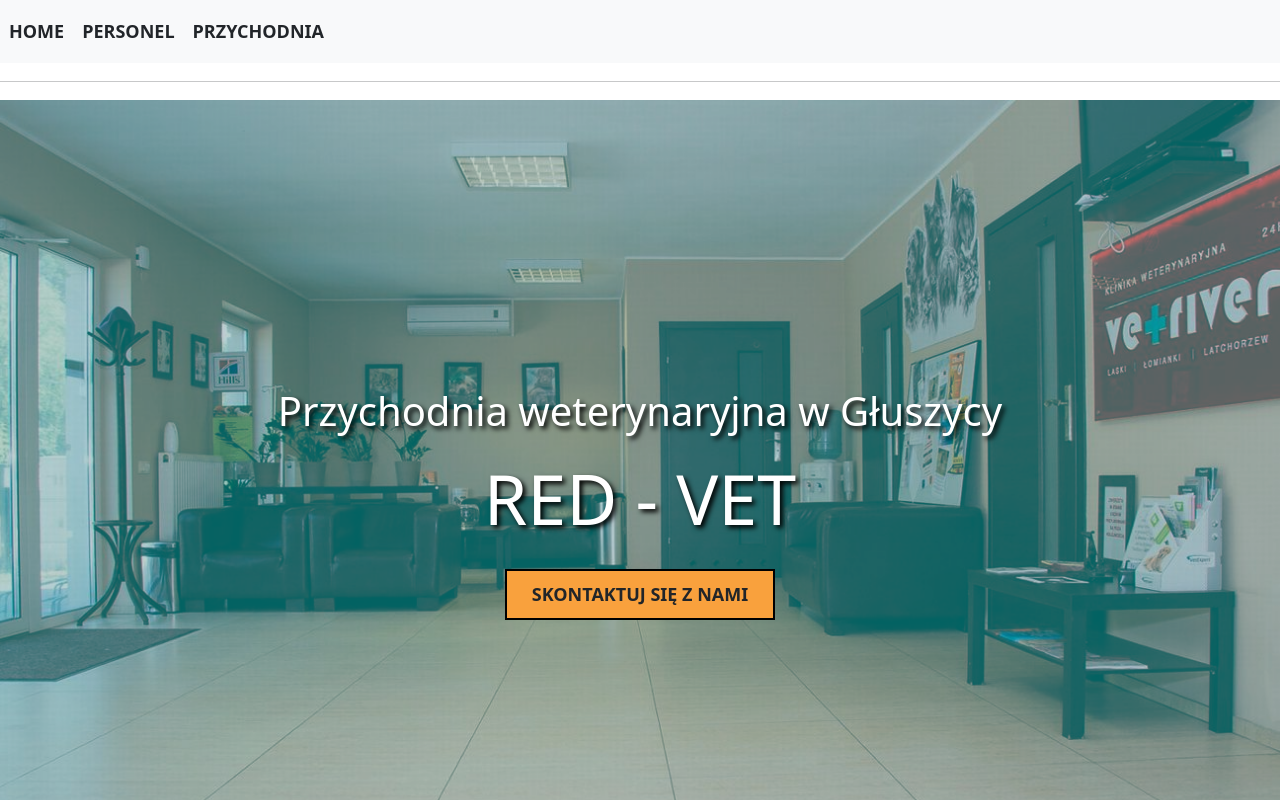
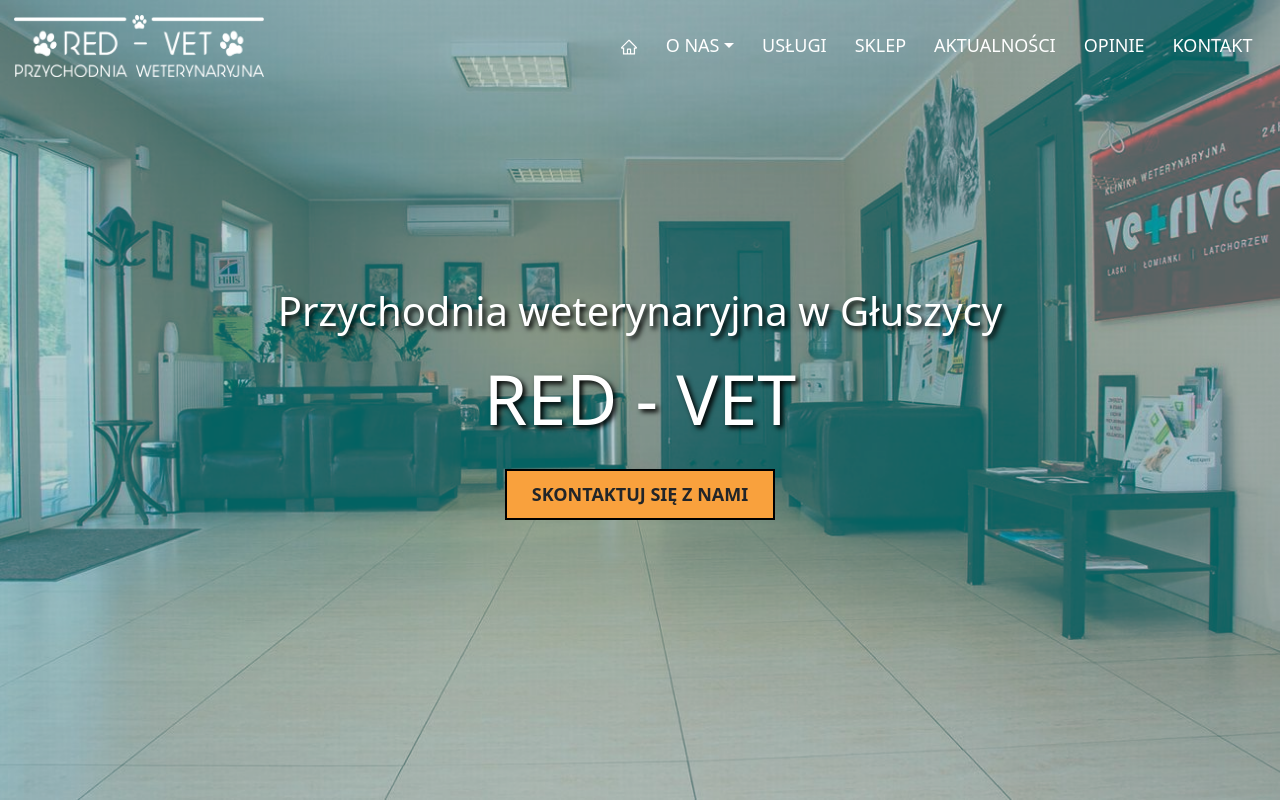
Before and after one commit to devClouds/testingVet, a React (Create React App) app: page / in a window 1280 px wide. Shown: the top 800 px of the page. Built offline with nearby package versions, Linux system fonts and the light colour scheme.

Commit message:
Added basic desktop menu, hover dropdown

```diff
--- a/src/App.js
+++ b/src/App.js
@@ -1,5 +1,3 @@
-// import logo from './logo.svg';
-// import './App.css';
 import './css/App.scss';
 import './css/Responsive.scss'
 import 'bootstrap/dist/css/bootstrap.min.css';
@@ -9,6 +7,7 @@ import { BrowserRouter as Router, Switch, Route, Link } from 'react-router-dom';
 import Home from './pages/Home'
 import Staff from './pages/Staff'
 import Building from './pages/Building'
+import Menu from './components/Menu';
 
 function App() {
 
@@ -16,14 +15,14 @@ function App() {
     <div className="App">
       <Router>
         <div>
-          <nav className="navbar navbar-expand-lg navbar-light bg-light">
+          {/* <nav className="navbar navbar-expand-lg navbar-light bg-light">
             <ul className="navbar-nav mr-auto">
               <li><Link to={'/'} className="nav-link"> Home </Link></li>
               <li><Link to={'/personel'} className="nav-link">Personel</Link></li>
               <li><Link to={'/przychodnia'} className="nav-link">Przychodnia</Link></li>
             </ul>
-          </nav>
-          <hr />
+          </nav> */}
+          <Menu/>
           <Switch>
             <Route exact path='/' component={Home} />
             <Route path='/personel' component={Staff} />
--- /dev/null
+++ b/src/components/Menu.js
@@ -0,0 +1,101 @@
+import React, { useState } from 'react'
+import { Nav, NavDropdown } from 'react-bootstrap';
+import { Link } from 'react-router-dom'
+import { AiOutlineHome } from 'react-icons/ai'
+
+import LogoFlattImage from '../img/Red-Vet-Logo-Flatt.png'
+
+function Menu() {
+
+    document.addEventListener('DOMContentLoaded', function () {
+
+        let navbar = document.getElementById("nav-main");
+        let navLogo = document.getElementById("nav-logo");
+
+        let change = navbar.offsetTop;
+
+
+        const toggleVisible = () => {
+            if (window.pageYOffset > change) {
+                navbar.classList.add("navbar-white");
+                navLogo.classList.remove("navbar-brand-logo-white");
+
+            } else {
+                navbar.classList.remove("navbar-white");
+                navLogo.classList.add("navbar-brand-logo-white");
+            }
+        }
+
+
+        window.addEventListener('scroll', toggleVisible);
+    });
+
+    const [showDropdownMenu, setshowDropdown] = useState(false)
+
+    const showDropdown = (e)=>{
+        setshowDropdown(!showDropdownMenu);
+    }
+    const hideDropdown = e => {
+        setshowDropdown(false);
+    }
+
+    return (
+        <Nav
+            className="navbar fixed-top navbar-expand-lg"
+            id="nav-main">
+            <div className='container-fluid'>
+                <Link
+                    className="navbar-brand"
+                    to={"/"}>
+                    <img
+                        src={LogoFlattImage}
+                        alt="Logo Przychodni Red-Vet"
+                        className="navbar-brand-logo navbar-brand-logo-white"
+                        id="nav-logo" />
+                </Link>
+                <div
+                    class="collapse navbar-collapse justify-content-end"
+                    id="navbarNav">
+
+                    <ul className="navbar-nav mr-auto">
+                        <Nav.Item as='li'>
+                            <Nav.Link classname='nav-link' href={'/'} className="nav-link"><AiOutlineHome /></Nav.Link >
+                        </Nav.Item>
+                        <NavDropdown
+                            title='O nas'
+                            id='nav-dropdown'
+                            show={showDropdownMenu}
+                            onMouseEnter={showDropdown}
+                            onMouseLeave={hideDropdown}>
+                            <Nav.Item as='li'>
+                                <Nav.Link classname='nav-link' href={'/personel'} className="nav-link">Personel</Nav.Link >
+                            </Nav.Item>
+                            <Nav.Item as='li'>
+                                <Nav.Link classname='nav-link' href={'/przychodnia'} className="nav-link">Przychodnia</Nav.Link >
+                            </Nav.Item>
+                        </NavDropdown>
+                        <Nav.Item as='li'>
+                                <Nav.Link classname='nav-link' href={'/przychodnia'} className="nav-link">Usługi</Nav.Link >
+                            </Nav.Item>
+                        <Nav.Item as='li'>
+                            <a classname='nav-link' href={'#sklep'} className="nav-link">Sklep</a >
+                        </Nav.Item>
+                        <Nav.Item as='li'>
+                            <Nav.Link classname='nav-link' href={'/aktualnosci'} className="nav-link">Aktualności</Nav.Link >
+                        </Nav.Item>
+                        <Nav.Item as='li'>
+                            <Nav.Link classname='nav-link' href={'#opinie'} className="nav-link">Opinie</Nav.Link >
+                        </Nav.Item>
+                        <Nav.Item as='li'>
+                            <Nav.Link classname='nav-link' href={'#kontakt'} className="nav-link">Kontakt</Nav.Link >
+                        </Nav.Item>
+
+
+                    </ul>
+                </div>
+            </div>
+        </Nav>
+    )
+}
+
+export default Menu
--- a/src/components/SectionAbout.js
+++ b/src/components/SectionAbout.js
@@ -8,7 +8,7 @@ import staffImage from '../img/About-Photo.jpg'
 
 function SectionAbout() {
     return (
-        <Section name='about'>
+        <Section id='o-nas' name='about'>
             <div className='justify-content-center text-center'>
                 <h2 className="paragraph-title-green">Red-Vet - przychodnia dla każdego</h2>
                 <p className='margined'>Lorem ipsum dolor sit amet, consectetur adipiscing elit. Praesent at maximus lectus. Suspendisse a sapien sit amet ex ultricies tempus nec sit amet nulla. Proin sapien augue, egestas vel arcu a, euismod consequat justo. Aenean lacinia, nunc nec euismod tincidunt, velit neque hendrerit urna, ac tempor lorem ex quis ex.
--- a/src/components/SectionContact.js
+++ b/src/components/SectionContact.js
@@ -9,7 +9,7 @@ import PhoneIcon from '../img/icons/phone.png'
 
 function SectionContact() {
     return (
-        <Section name='contact'>
+        <Section id='kontakt' name='contact'>
             <div className='justify-content-center text-center'>
                 <h2 className="paragraph-title-green">Kontakt</h2>
             </div>
--- a/src/components/SectionNews.js
+++ b/src/components/SectionNews.js
@@ -4,7 +4,7 @@ import Section from './Section'
 
 function SectionNews() {
     return (
-        <Section name='news' paralax='true'>
+        <Section id='aktualnosci' name='news' paralax='true'>
             <Row>
                 <Col sm={5} className='paralax-content'>
                     <h2 className="paragraph-title-green">Aktualności</h2>
--- a/src/components/SectionServices.js
+++ b/src/components/SectionServices.js
@@ -16,7 +16,7 @@ import BeforeImage from '../img/services/before.svg'
 
 function SectionServices() {
     return (
-        <Section name='services'>
+        <Section id='uslugi' name='services'>
             <div className='justify-content-center text-center'>
                 <h2 className="paragraph-title-green">Nasze usługi</h2>
                 <p className='margined'>Lorem ipsum dolor sit amet, consectetur adipiscing elit. Praesent at maximus lectus. Suspendisse a sapien sit amet ex ultricies tempus nec sit amet nulla. Proin sapien augue, egestas vel arcu a, euismod consequat justo. Aenean lacinia, nunc nec euismod tincidunt, velit neque hendrerit urna, ac tempor lorem ex quis ex.
--- a/src/components/SectionShop.js
+++ b/src/components/SectionShop.js
@@ -4,7 +4,7 @@ import { Col, Row } from 'react-bootstrap'
 
 function SectionShop() {
     return (
-        <Section name="shop" paralax='true'>
+        <Section id='sklep' name="shop" paralax='true'>
             <Row className='justify-content-end'>
                 <Col sm={5} className='paralax-content'>
                     <h2 className="paragraph-title-green">Sklep</h2>
--- a/src/css/App.scss
+++ b/src/css/App.scss
@@ -68,7 +68,7 @@ p.margined{
 
 a, a:link, a:visited, a:hover{
     text-decoration: none;
-    color: inherit !important;
+    color: inherit;
 }
 
 button:focus{
@@ -436,8 +436,7 @@ label{
 
 /*Navbar*/
 .navbar{
-    font-size: 18px;
-    font-weight: 700;
+    font-weight: 400;
 
     .nav-link:link, .nav-link:visited {
         text-decoration: none;
@@ -484,7 +483,7 @@ label{
 }
 
 .nav-item{
-    margin: 0px 10px;
+    margin: 0px 5px;
 }
 
 .nav-link{
--- a/src/pages/Building.js
+++ b/src/pages/Building.js
@@ -2,10 +2,12 @@ import React from 'react'
 import Header from '../components/Header'
 import Main from '../components/Main'
 import Footer from '../components/Footer'
+import Menu from '../components/Menu'
 
 function Home() {
     return (
         <>
+            <Menu/>
             <Header/>
             <Main/>
             <Footer/>
```
